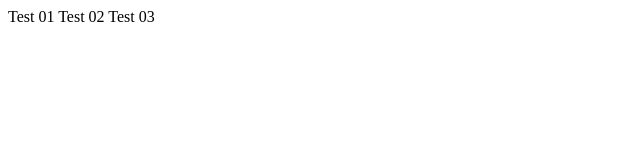
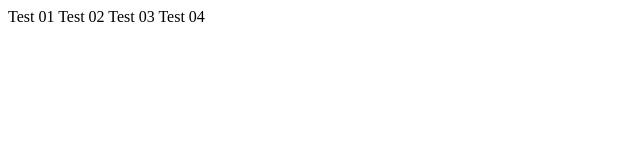
Before and after one commit to tuanlva20/testGitHub, a website: page NewDeveloperFile.html in a window 1280 px wide. Shown: the full height of the page, 0-640 px from the left. Drawn offline with Linux system fonts and the light colour scheme.

Commit message:
commit 15-10-2024 ver 1.2

```diff
--- a/NewDeveloperFile.html
+++ b/NewDeveloperFile.html
@@ -8,5 +8,6 @@
 Test 01
 Test 02
 Test 03
+Test 04
 </body>
 </html>
```
